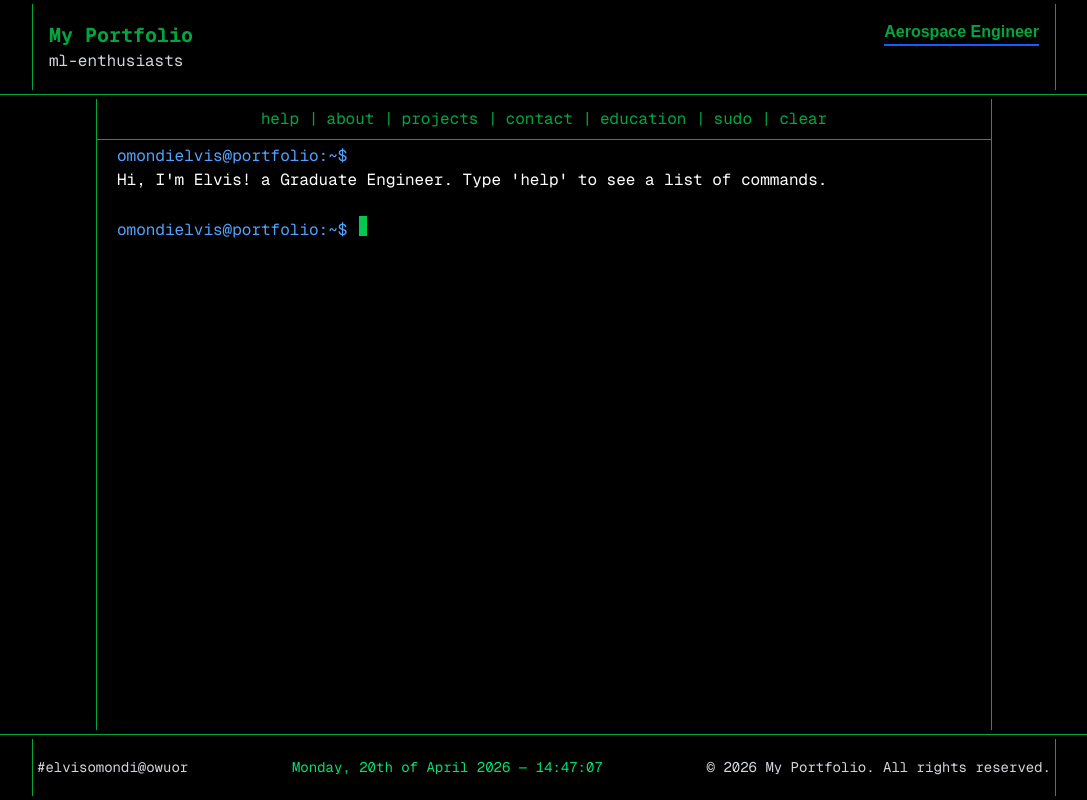
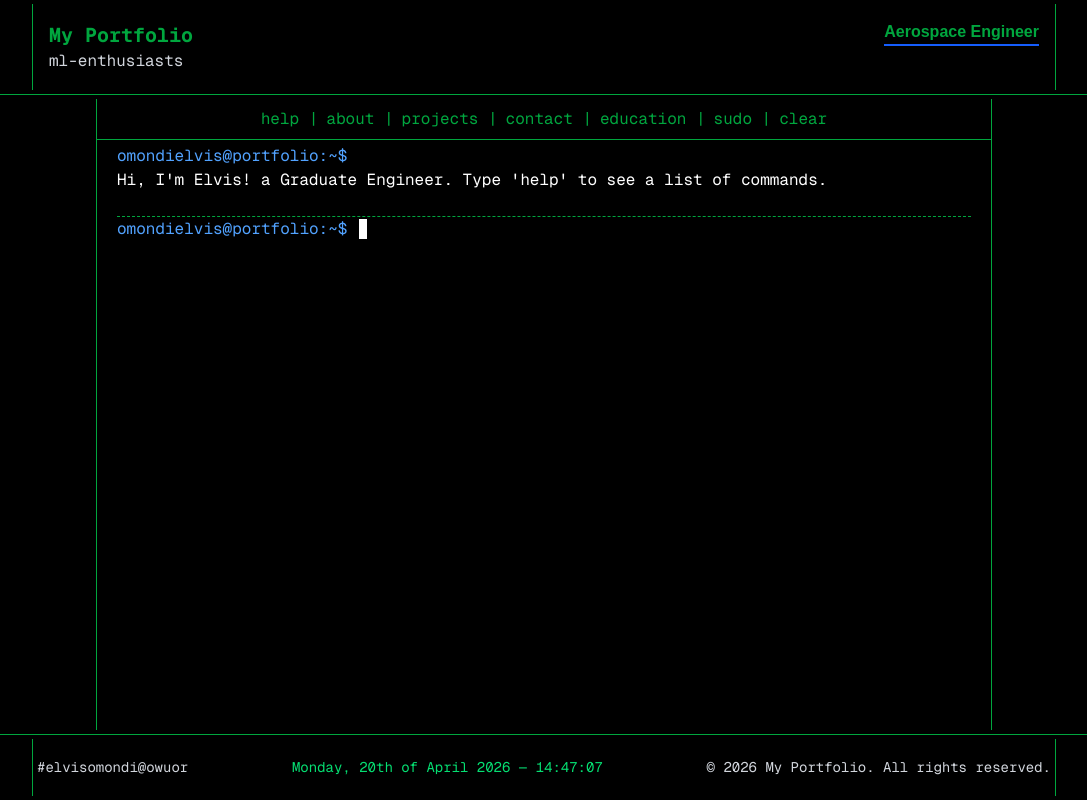
Before and after one commit to cred7/portfolio, a Next.js app: page / in a window 1280 px wide. Shown: the whole page, without its empty margins (96-1183 px from the left). Built offline with nearby package versions, Linux system fonts and the light colour scheme.

Commit message:
first-updates.

```diff
--- a/components/Cursors.tsx
+++ b/components/Cursors.tsx
@@ -12,6 +12,7 @@ export default function Terminal() {
   const [history, setHistory] = useState<HistoryItem[]>([]);
   const [displayedHistory, setDisplayedHistory] = useState<HistoryItem[]>([]);
   const [isPrinting, setIsPrinting] = useState(false);
+  const [onFocus, setOnfocus] = useState(false);
 
   const containerRef = useRef<HTMLDivElement | null>(null);
   const inputRef = useRef<HTMLInputElement | null>(null);
@@ -88,6 +89,26 @@ export default function Terminal() {
         response = [
           "Multidisciplinary Engineer working across Aerospace, Mechanical, and Software systems.",
           "Focus on engineering systems design, maintenance operations, industrial machinery, and software-driven engineering solutions.",
+        ];
+        break;
+      case "hey":
+        response = [
+          "Hi, there. welcome to my terminlal.",
+          "this are some of the commands you can try:",
+          "help",
+          "about",
+          "projects",
+          "skills",
+          "experience",
+          "contact",
+          "education",
+          "certifications",
+          "leadership",
+          "sudo",
+          "clear",
+
+          "",
+          "type 'help' to see the list of commands again.",
         ];
         break;
 
@@ -194,6 +215,7 @@ export default function Terminal() {
     if (e.key === "Enter") {
       handleCommand(input);
       setInput("");
+      onFocus && setOnfocus(false);
     }
   };
 
@@ -234,16 +256,16 @@ export default function Terminal() {
       </div>
 
       {/* INPUT */}
-      <div className="flex items-center">
+      <div className="flex items-center border-t border-dashed border-green-600 ">
         <span className="text-blue-400 mr-2">omondielvis@portfolio:~$</span>
 
-        <div className="flex-1 relative">
+        <div className="flex-1 relative flex ">
           <span>{input}</span>
 
           {/* cursor */}
           {!isPrinting && (
             <span
-              className={`ml-1 w-2 h-5 bg-green-500 inline-block ${"animate-blink"}`}
+              className={`ml-1 w-2 h-5 bg-green-500 inline-block ${onFocus ? "animate-blink" : "bg-white"}`}
             />
           )}
 
@@ -252,6 +274,7 @@ export default function Terminal() {
             className="absolute top-0 left-0 w-full h-full opacity-0"
             type="text"
             value={input}
+            onFocus={() => setOnfocus(true)}
             onChange={(e) => setInput(e.target.value)}
             onKeyDown={handleKeyDown}
           />
```
